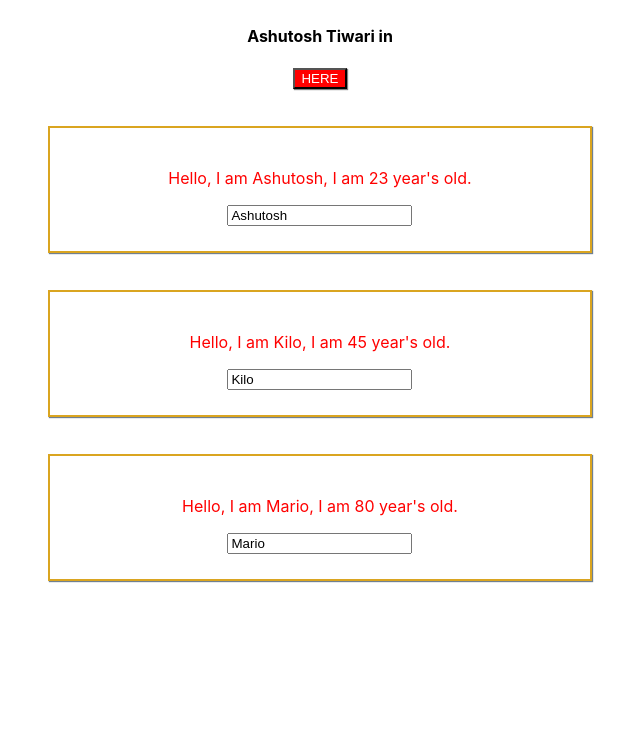
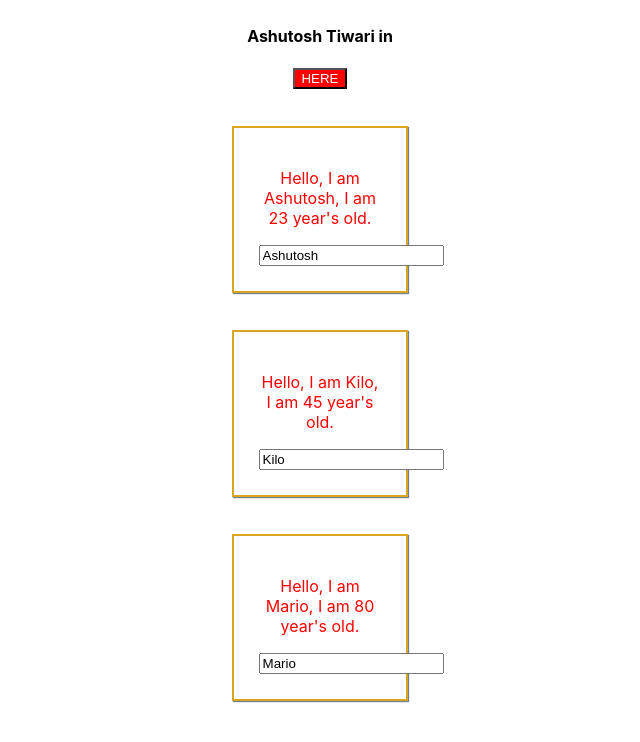
Before and after one commit to InclinedScorpio/react-beginning-to-advance, a React (Create React App) app: page / in a window 1280 px wide. Both pictures are taken after a click on the button "HERE". Shown: the top 742 px of the page, without its empty margins (320-960 px from the left). Built offline with nearby package versions, Linux system fonts and the light colour scheme.

Commit message:
STYLED COMPONENT PSEUDO SELECTOR

```diff
--- a/src/App.js
+++ b/src/App.js
@@ -1,5 +1,6 @@
 import React, { Component } from "react";
 import "./App.css";
+import styled from "styled-components";
 
 //components
 import Person from "./Person/Person";
@@ -49,15 +50,7 @@
 	};
 
 	render() {
-		let style = {
-			boxShadow: "1px 1px 1px grey",
-			color: "white",
-			backgroundColor: "green",
-			":hover": {
-				backgroundColor: "lightgreen",
-				color: "black"
-			}
-		};
+		let style = {};
 
 		let classes = [];
 
@@ -86,11 +79,6 @@
 					})}
 				</div>
 			);
-			style.backgroundColor = "red";
-			style[":hover"] = {
-				backgroundColor: "pink",
-				color: "black"
-			};
 		}
 
 		if (this.state.persons.length <= 2) {
@@ -103,13 +91,13 @@
 		return (
 			<div className="App">
 				<h4 className={classes.join(" ")}>Ashutosh Tiwari in</h4>
-				<button
+				<StyledButton
 					onClick={this.buttonClickHandler.bind(this, "Changed")}
-					style={style}
+					alt={this.state.showPersons}
 				>
 					{" "}
 					HERE{" "}
-				</button>
+				</StyledButton>
 				{person}
 			</div>
 		);
@@ -117,3 +105,15 @@
 }
 
 export default App;
+
+const StyledButton = styled.button`
+	box-shadow: "1px 1px 1px grey";
+	color: white;
+	background-color: ${props => {
+		return props.alt ? "red" : "green";
+	}};
+	&:hover {
+		background-color: ${props => (props.alt ? "salmon" : "lightgreen")};
+		color: black;
+	}
+`;
--- a/src/Person/Person.js
+++ b/src/Person/Person.js
@@ -10,20 +10,15 @@
 		padding: 2%;
 		border: 2px solid goldenrod;
 		box-shadow: 1px 1px 1px slategray;
-		:hover {
+		&:hover {
+			//& points to div here
 			background-color: yellow;
+		}
+		@media (min-width: 800px) {
+			width: 10%;
 		}
 	`;
 
-	let style = {
-		":hover": {
-			backgroundColor: "yellow",
-			color: "black"
-		},
-		"@media(min-width : 500px)": {
-			width: "100px"
-		}
-	};
 	return (
 		<StyledDiv>
 			<p className="content" onClick={props.deleteme}>
```
